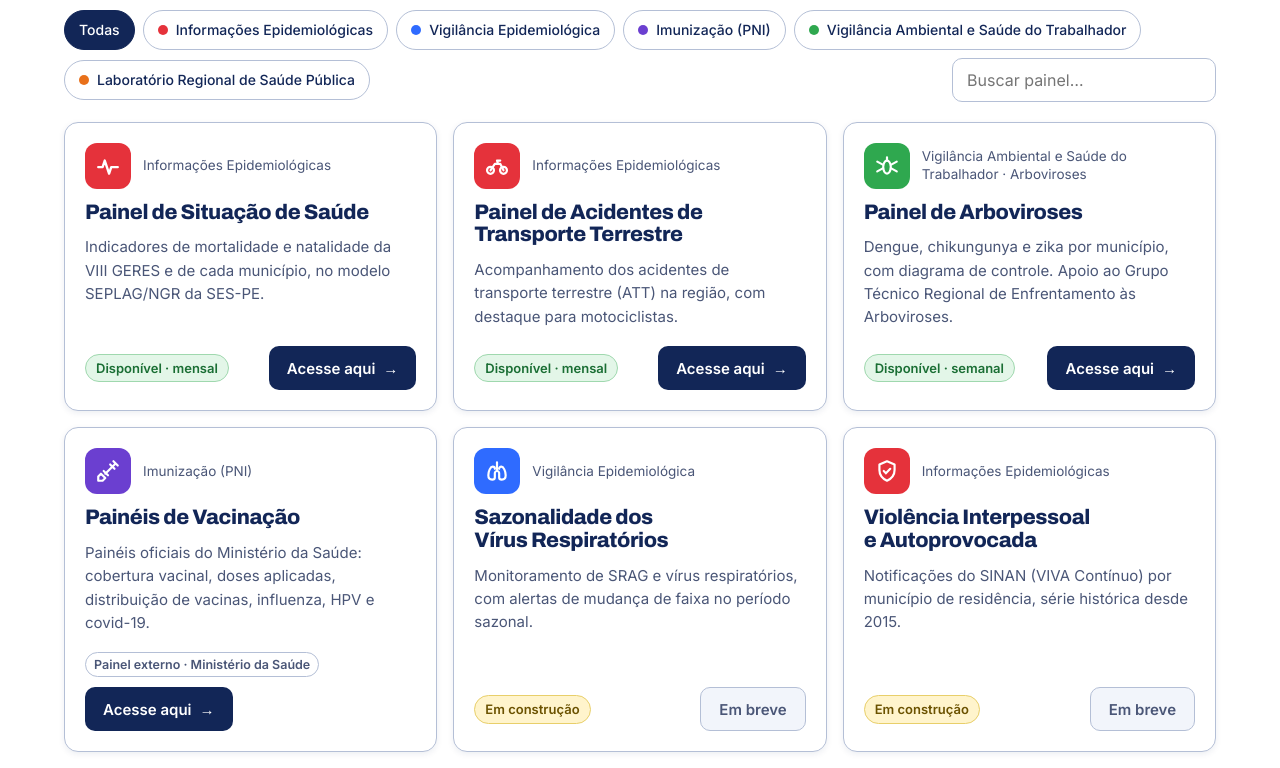
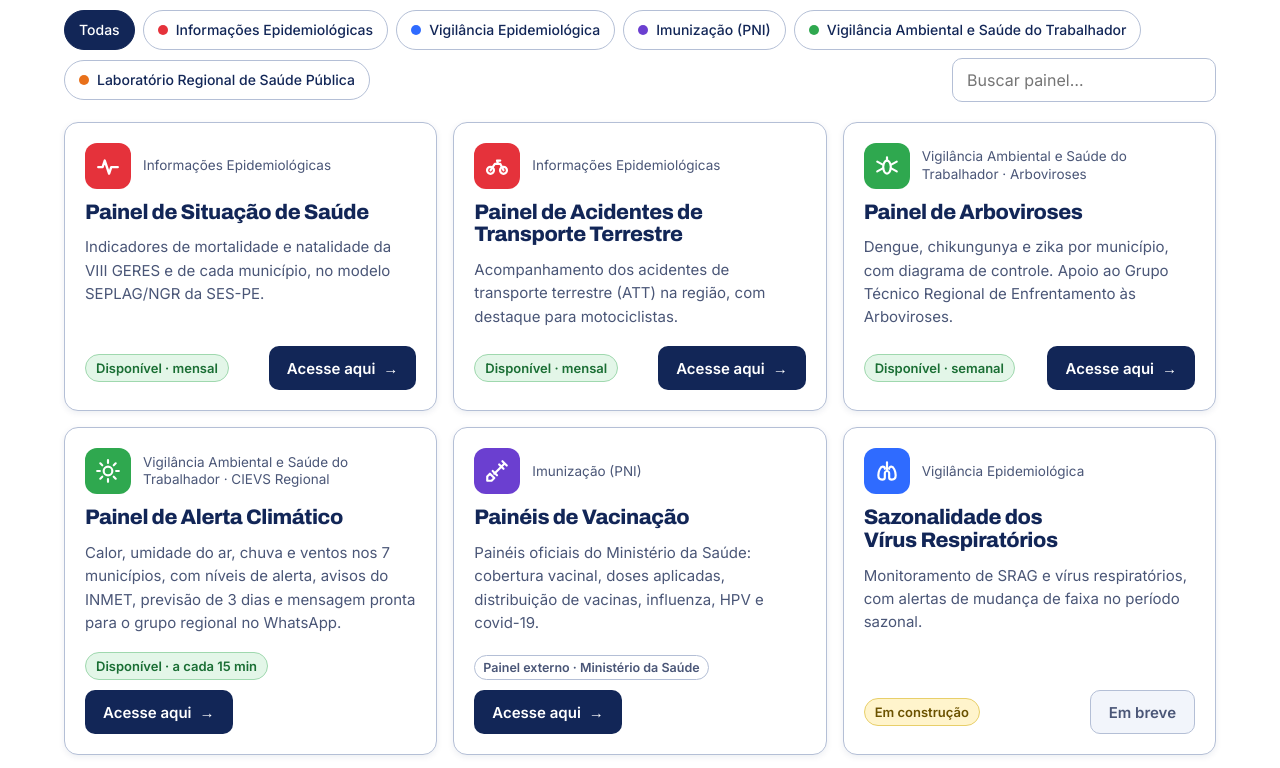
Before and after one commit to hallmeberg/portal-vigilancia-viii, a plain HTML site: page index.html in a window 1280 px wide. Shown: the part 820-1588 px from the top of the page. Drawn offline with Linux system fonts and the light colour scheme.

Commit message:
Inclui o Painel de Alerta Climático no portal
Co-Authored-By: Claude Opus 5.5 <noreply@anthropic.com>
Claude-Session: https://claude.ai/code/session_018B36E4ryvWTyBX98sDxffk

```diff
--- a/index.html
+++ b/index.html
@@ -295,6 +295,7 @@ const PAINEIS = [
   {t:"Painel de Situação de Saúde",c:"info",area:"",ico:"pulse",d:"Indicadores de mortalidade e natalidade da VIII GERES e de cada município, no modelo SEPLAG/NGR da SES-PE.",at:"mensal",st:"on",mun:true,url:"https://claude.ai/artifact/V2TtZXG5HCFiHPV4uT1WgL"},
   {t:"Painel de Acidentes de Transporte Terrestre",c:"info",area:"",ico:"moto",d:"Acompanhamento dos acidentes de transporte terrestre (ATT) na região, com destaque para motociclistas.",at:"mensal",st:"on",mun:true,url:"https://claude.ai/artifact/NSjP2UdhEP1GrPW8PnRmqk"},
   {t:"Painel de Arboviroses",c:"amb",area:"Arboviroses",ico:"bug",d:"Dengue, chikungunya e zika por município, com diagrama de controle. Apoio ao Grupo Técnico Regional de Enfrentamento às Arboviroses.",at:"semanal",st:"on",mun:true,url:"https://claude.ai/artifact/RrwD9312gCyukVExDtoCwh"},
+  {t:"Painel de Alerta Climático",c:"amb",area:"CIEVS Regional",ico:"sun",d:"Calor, umidade do ar, chuva e ventos nos 7 municípios, com níveis de alerta, avisos do INMET, previsão de 3 dias e mensagem pronta para o grupo regional no WhatsApp.",at:"a cada 15 min",st:"on",mun:true,url:"https://hallmeberg.github.io/painel-clima-viii.io/"},
   {t:"Painéis de Vacinação",c:"pni",area:"",ico:"syringe",d:"Painéis oficiais do Ministério da Saúde: cobertura vacinal, doses aplicadas, distribuição de vacinas, influenza, HPV e covid-19.",at:"Ministério da Saúde",st:"on",ext:true,mun:true,url:"https://www.gov.br/saude/pt-br/vacinacao/paineis-de-vacinacao"},
   {t:"Sazonalidade dos Vírus Respiratórios",c:"epi",area:"",ico:"lungs",d:"Monitoramento de SRAG e vírus respiratórios, com alertas de mudança de faixa no período sazonal.",st:"soon",url:""},
   {t:"Violência Interpessoal e Autoprovocada",c:"info",area:"",ico:"shield",d:"Notificações do SINAN (VIVA Contínuo) por município de residência, série histórica desde 2015.",st:"soon",url:""}
@@ -346,6 +347,7 @@ const ICONS={
  pulse:'<path d="M3 13h4l2-6 4 12 2-6h6" stroke="#fff" stroke-width="2.2" fill="none" stroke-linecap="round" stroke-linejoin="round"/>',
  moto:'<circle cx="6" cy="16" r="3.2" stroke="#fff" stroke-width="2" fill="none"/><circle cx="18" cy="16" r="3.2" stroke="#fff" stroke-width="2" fill="none"/><path d="M6 16l4-6h5l3 6M13 10l-1-3h3" stroke="#fff" stroke-width="2" fill="none" stroke-linecap="round" stroke-linejoin="round"/>',
  bug:'<ellipse cx="12" cy="13" rx="3.5" ry="6" stroke="#fff" stroke-width="2" fill="none"/><path d="M8.5 11 3 8m5.5 6L3 17m12.5-6L21 8m-5.5 6L21 17M12 7V4" stroke="#fff" stroke-width="2" stroke-linecap="round"/>',
+ sun:'<circle cx="12" cy="12" r="4" stroke="#fff" stroke-width="2" fill="none"/><path d="M12 2v2.5M12 19.5V22M2 12h2.5M19.5 12H22M4.9 4.9l1.8 1.8M17.3 17.3l1.8 1.8M4.9 19.1l1.8-1.8M17.3 6.7l1.8-1.8" stroke="#fff" stroke-width="2" stroke-linecap="round"/>',
  syringe:'<path d="M17 3l4 4M19 5l-9.5 9.5M14 6l4 4M8 12l4 4M5.5 14.5l4 4L7 21H3v-4z" stroke="#fff" stroke-width="2" fill="none" stroke-linecap="round" stroke-linejoin="round"/>',
  lungs:'<path d="M12 4v8m0 0c-1 0-2 1-2 2v4c0 1.5-1 2-2.5 2S4 19 4 16c0-4 2-8 4-8 1.2 0 2 .8 2 2m2 2c1 0 2 1 2 2v4c0 1.5 1 2 2.5 2S20 19 20 16c0-4-2-8-4-8-1.2 0-2 .8-2 2" stroke="#fff" stroke-width="2" fill="none" stroke-linecap="round"/>',
  shield:'<path d="M12 3l7 3v5c0 5-3 8-7 10-4-2-7-5-7-10V6z" stroke="#fff" stroke-width="2" fill="none" stroke-linejoin="round"/><path d="M9 12l2 2 4-4" stroke="#fff" stroke-width="2" fill="none" stroke-linecap="round"/>'
```
Also changed, not shown: 1 other file.
